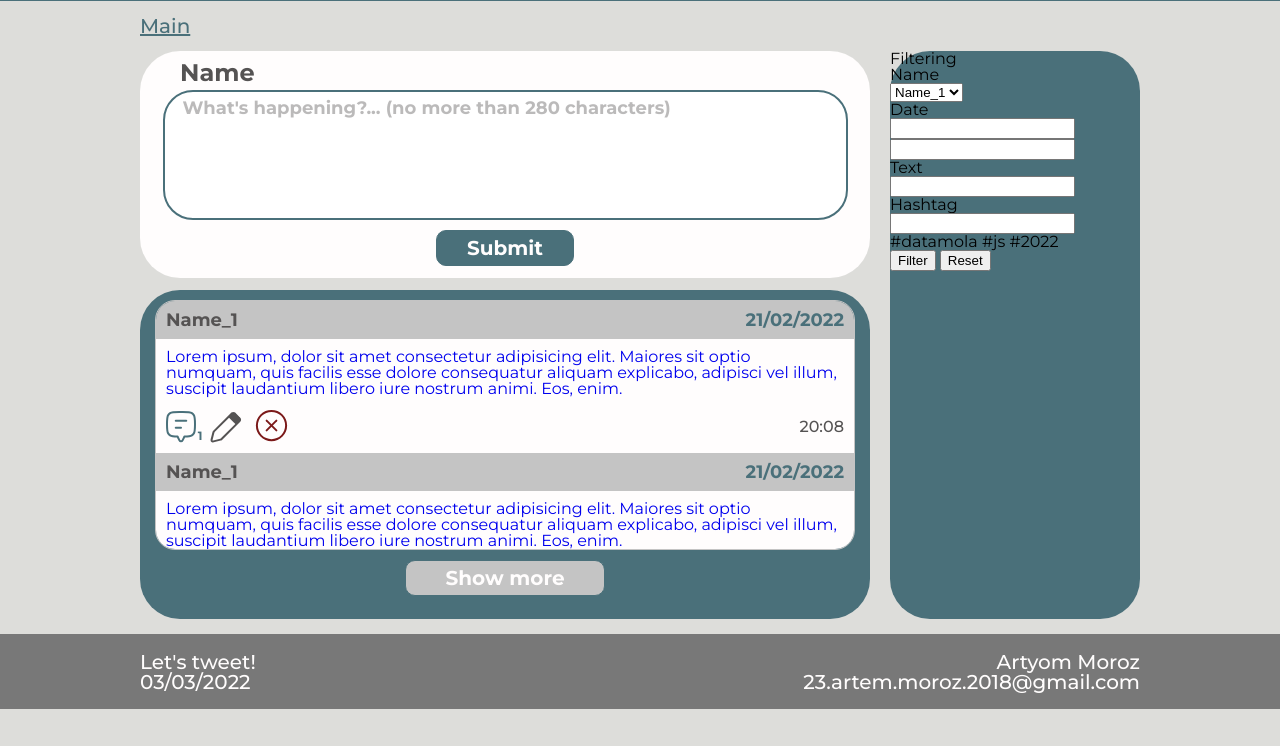
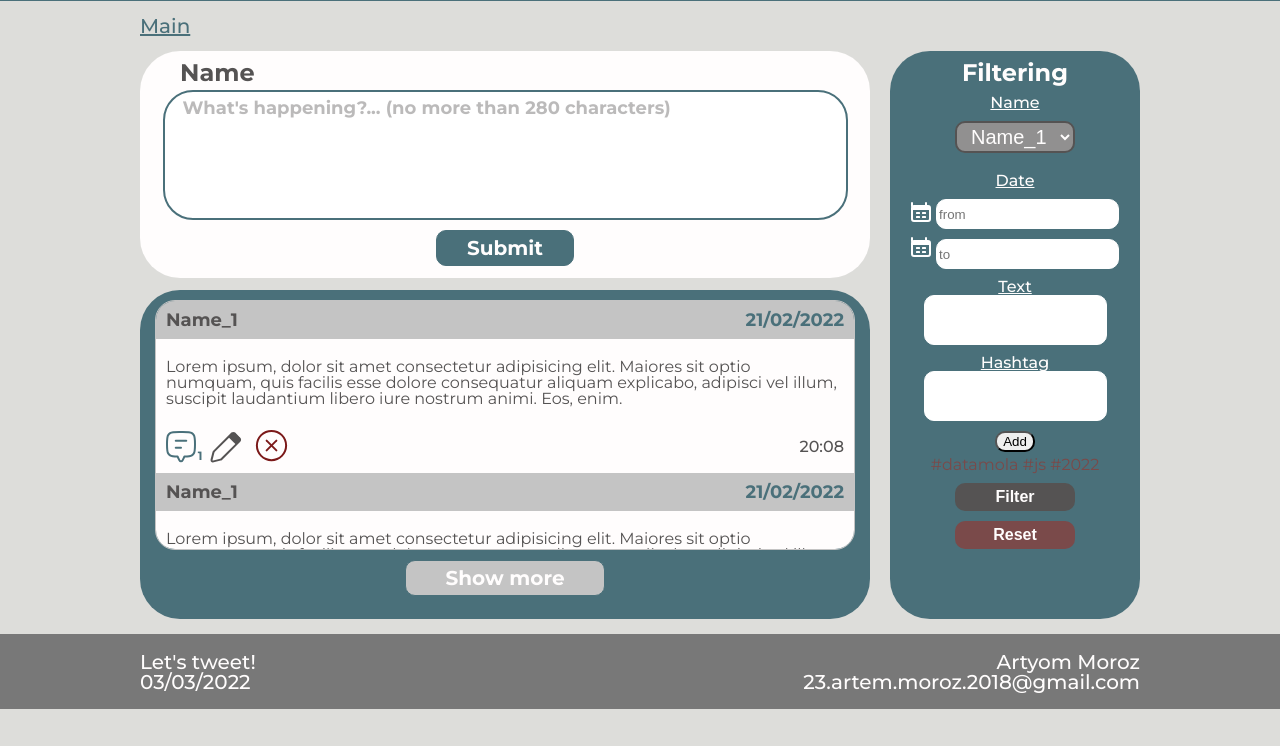
Before and after one commit to ArtiSHok23/Twitter, a plain HTML site: page UI/main.html in a window 1280 px wide. Shown: the part 54-800 px from the top of the page. Drawn offline with Linux system fonts and the light colour scheme.

Commit message:
add filter styles

```diff
--- a/UI/main.html
+++ b/UI/main.html
@@ -345,7 +345,7 @@
                     <div class="right-name">Filtering</div>
                     <form action="#" method="post">
                         <div class="name">Name</div>
-                        <select name="names" id="">
+                        <select class="select" name="names" id="">
                             <option value="Name_1">Name_1</option>
                             <option value="Name_1">Name_2</option>
                             <option value="Name_1">Name_3</option>
@@ -353,13 +353,15 @@
                             <option value="Name_1">Name_5</option>
                         </select>
                         <div class="date">
-                            <div class="name">Date</div>
+                            <div class="name date">Date</div>
                             <div class="date-container">
                                 <div class="date-from">
-                                    <input type="text">
+                                    <img src="img/calend.svg" alt="calendar">
+                                    <input class="from" type="text" placeholder="from">
                                 </div>
                                 <div class="date-to">
-                                    <input type="text">
+                                    <img src="img/calend.svg" alt="calendar">
+                                    <input class="to" type="text" placeholder="to">
                                 </div>
                             </div>
                         </div>
@@ -370,11 +372,12 @@
                         <div class="hashtag">
                             <div class="name">Hashtag</div>
                             <input type="text">
+                            <button class="add">Add</button>
                             <div class="tags">#datamola #js #2022</div>
                         </div>
                         <div class="filt-buttons">
-                            <button type="submit">Filter</button>
-                            <button type="reset">Reset</button>
+                            <button class="subm" type="submit">Filter</button>
+                            <button class="res" type="reset">Reset</button>
                         </div>
                     </form>
                 </div>
--- a/UI/style.css
+++ b/UI/style.css
@@ -8,6 +8,7 @@
     --tweet-header: #c4c4c4;
     --tweet-header-dark: #919090;
     --light-text: rgba(85, 83, 83, .4);
+    --red: #7a4a4a;
 }
 *{
     box-sizing: border-box;
@@ -17,6 +18,7 @@ body{
     background-color: var(--background-color);
 }
 a{
+    color: var(--dark-text);
     text-decoration: none;
     display: block;
 }
@@ -220,6 +222,125 @@ header{
     cursor: pointer;
     transform: scale(1.02);
 }
+/*-----------filter----------------*/
+.main-right{
+    display: flex;
+    flex-direction: column;
+    text-align: center;
+    color:var(--white-color);
+}
+.right-name{
+    font-size: 24px;
+    font-weight: 700;
+    margin: 10px;
+}
+.name{
+    text-decoration: underline;
+    font-weight: 500;
+}
+.select{
+    margin: 10px;
+    color: var(--white-color);
+    padding: 2px 10px;
+    border: 2px solid var(--dark-text);
+    border-radius: 10px;
+    font-size: 20px;
+    background-color: var(--tweet-header-dark);
+}
+.select:hover{
+    cursor: pointer;
+}
+.date{
+    margin-top: 10px;
+    margin-bottom: 10px;
+}
+.date-container{
+    display: flex;
+    flex-direction: column;
+    justify-content: space-between;
+    align-items: center;
+}
+.date-from, .date-to{
+    display: flex;
+    align-items: center;
+    justify-content: space-between;
+}
+.text{
+    margin-top: 10px;
+    margin-bottom: 10px;
+    display: flex;
+    flex-direction: column;
+    justify-content: space-between;
+    align-items: center;
+}
+.hashtag{
+    margin-top: 10px;
+    margin-bottom: 10px;
+    display: flex;
+    flex-direction: column;
+    justify-content: space-between;
+    align-items: center;
+}
+.hashtag.name{
+    margin-bottom: 10px;
+}
+.add{
+    border-radius: 10px;
+    margin-top: 10px;
+    margin-bottom: 5px;
+}
+.add:hover{
+    background-color: #555353;
+    color: #fff;
+    cursor: pointer;
+}
+.filt-buttons{
+    display: flex;
+}
+input{
+    height: 50px;
+    border-radius: 10px;
+    border: 1px solid #fff;
+}
+input.from, input.to{
+    height: 30px;
+}
+input.to{
+    margin-top: 10px;
+}
+.filt-buttons{
+    display: flex;
+    flex-direction: column;
+    text-align: center;
+    justify-content: space-between;
+}
+.filt-buttons button{
+    font-weight: 700;
+    padding: 5px;
+    font-size: 16px;
+    width: 120px;
+    border-radius: 10px;
+    border: none;
+    color: var(--white-color);
+}
+.filt-buttons button:hover{
+    cursor: pointer;
+}
+.subm{
+    background-color: var(--dark-text);
+    margin: 0 auto;
+    margin-bottom: 10px;
+}
+.subm:hover{
+    background-color: var(rgba(22, 19, 19, 0.4));
+}
+.res{
+    background-color: var(--red);
+    margin: 0 auto;
+}
+.tags{
+    color: var(--red);
+}
 /*-----------footer----------------*/
 footer{
     background-color: var(--footer-gray);
```
Also changed, not shown: UI/img/calend.svg (added).
